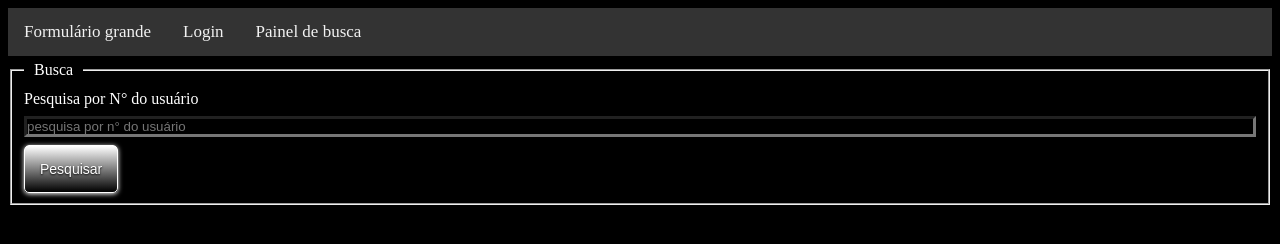
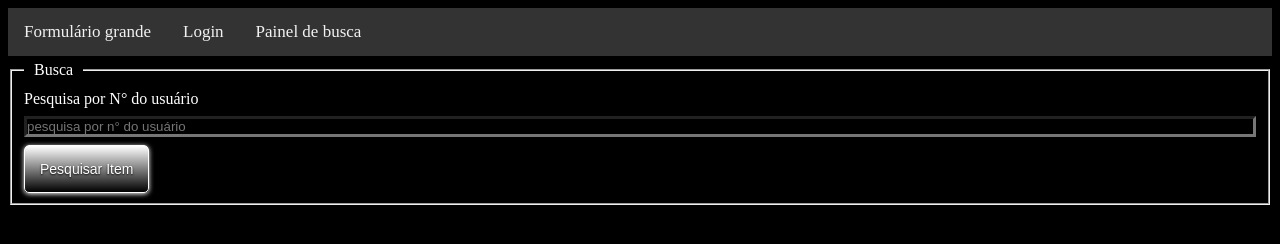
Before and after one commit to beriloqueiroz/preparacao-astronautas-rocketseat, a plain HTML site: page painel.html in a window 1280 px wide. Drawn offline with Linux system fonts and the light colour scheme.

```diff
--- a/painel.html
+++ b/painel.html
@@ -24,7 +24,7 @@
             <label for="busca">Pesquisa por N° do usuário</label>
             <input type="search" name="pesquisaPorNuser" pattern="[0-9]{4}" id="busca"
                 placeholder="pesquisa por n° do usuário" title="Número do usuário com 4 dígitos">
-            <button type="submit">Pesquisar</button>
+            <button type="submit">Pesquisar Item</button>
         </fieldset>
     </form>
 </body>
```
Also changed, not shown: index.html (+1 -1 lines).
